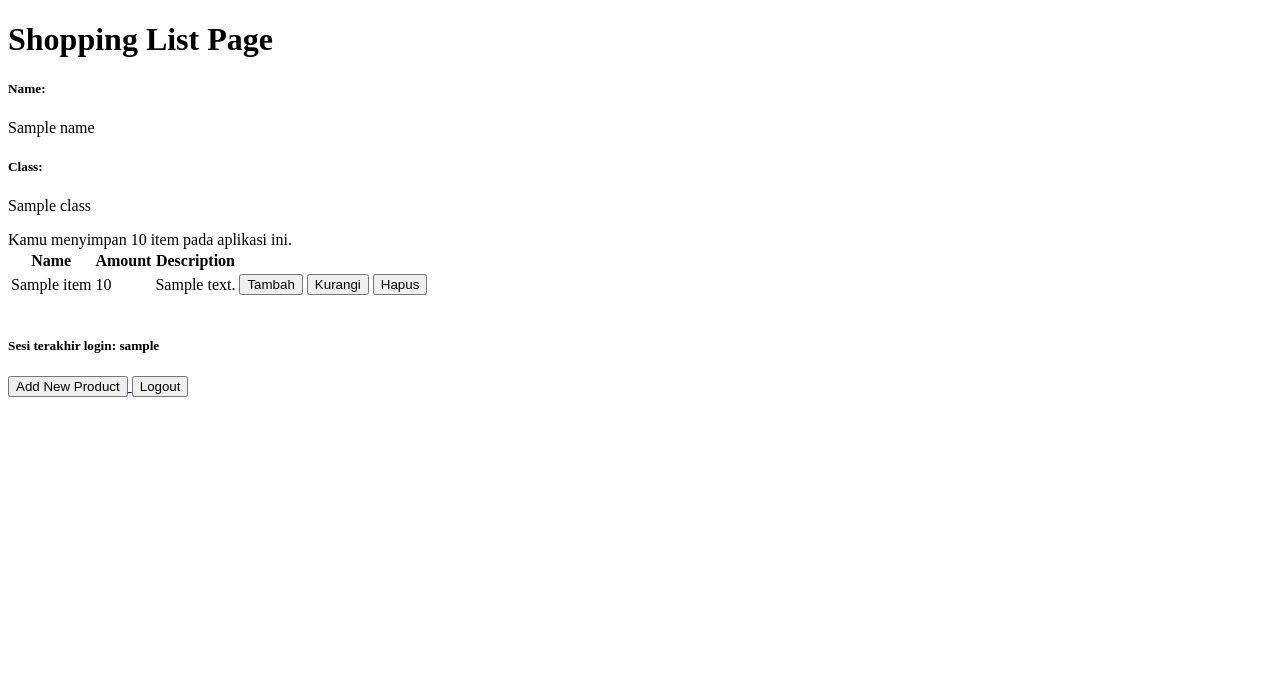
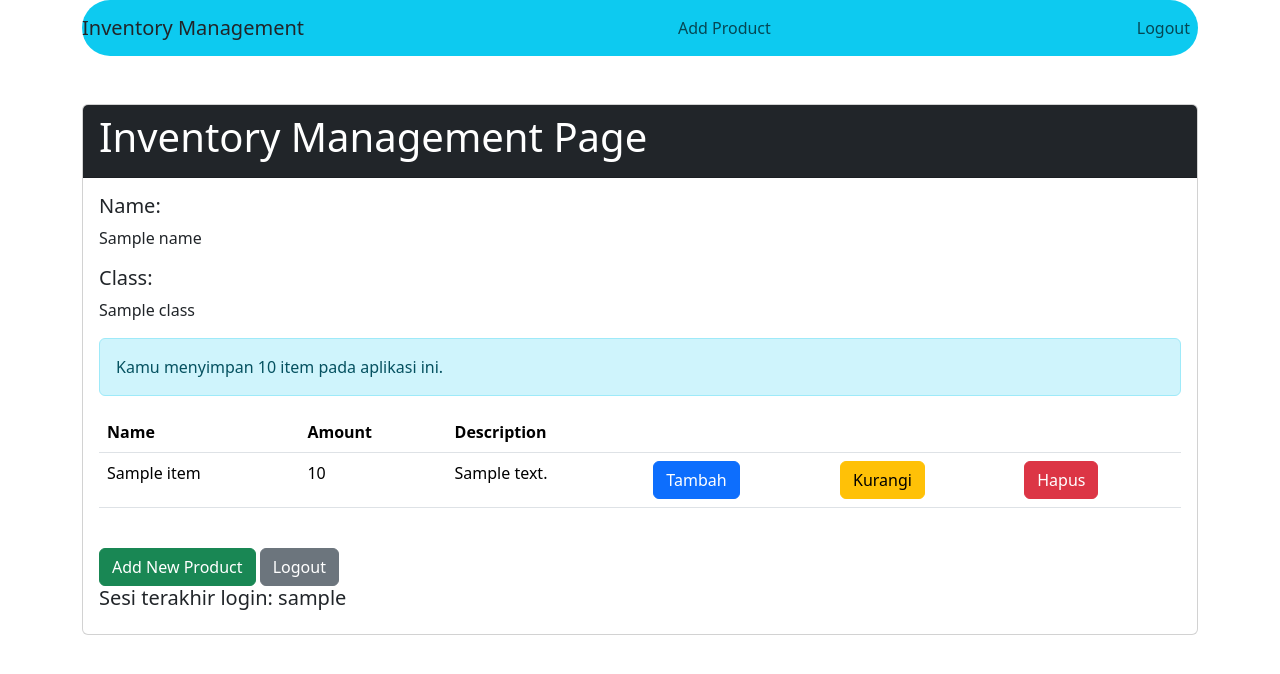
Before and after one commit to rontrying/inventory_management, a Django app: template main/templates/main.html in a window 1280 px wide. Shown: the top 674 px of the page. Run offline with Django 4.2, Linux system fonts and the light colour scheme; tables that the repository leaves empty hold one stand-in row (values such as "Sample post"); the template is opened without the code that fills it: values that come from a table or form of the project are taken from there, most other values are stand-ins (such as "Sample title", 1, 10 or a date in 2020).

Commit message:
selesai tugas 5

```diff
--- a/main/templates/main.html
+++ b/main/templates/main.html
@@ -1,62 +1,107 @@
 {% extends 'base.html' %}
 
 {% block content %}
-    <h1>Shopping List Page</h1>
+<style>
+    .navbar {
+        border-radius: 50px;
+    }
+    .navbar-nav .nav-link:hover {
+        background-color: yellow;
+    }
+    .table tbody tr:last-child {
+    background-color: #ffcccb !important;
+}
+</style>
+<div class="container">
+    <nav class="navbar navbar-expand-lg navbar-light bg-info justify-content-between">
+        <div class="d-flex justify-content-end w-20">
+            <a class="navbar-brand ml-auto text-dark">Inventory Management</a>
+        </div>
+        <div class="collapse navbar-collapse justify-content-center" id="navbarNav">
+            <ul class="navbar-nav">
+                <li class="nav-item">
+                    <a class="nav-link" href="{% url 'main:create_product' %}">Add Product</a>
+                </li>
+            </ul>
+        </div>
+        <div class="d-flex justify-content-end">
+            <ul class="navbar-nav">
+                <li class="nav-item">
+                    <a class="nav-link" href="{% url 'main:logout' %}">Logout</a>
+                </li>
+            </ul>
+        </div>
+    </nav>
 
-    <h5>Name:</h5>
-    <p>{{name}}</p>
+    <div class="card mt-5">
+        <div class="card-header bg-dark text-white">
+            <h1>Inventory Management Page</h1>
+        </div>
+        <div class="card-body">
+            <h5 class="card-title">Name:</h5>
+            <p class="card-text">{{name}}</p>
 
-    <h5>Class:</h5>
-    <p>{{class}}</p>
-    <div class="notification">
+            <h5 class="card-title">Class:</h5>
+            <p class="card-text">{{class}}</p>
+            <div class="alert alert-info">
                 Kamu menyimpan {{ jumlah_item }} item pada aplikasi ini.
             </div>
-    <table>
+            <table class="table">
+                <thead>
                     <tr>
                         <th>Name</th>
                         <th>Amount</th>
                         <th>Description</th>
+                        <th></th>
+                        <th></th>
+                        <th></th>
                     </tr>
-
-        {% comment %} Berikut cara memperlihatkan data produk di bawah baris ini {% endcomment %}
-
+                </thead>
+                <tbody>
                     {% for item in items %}
                         <tr>
                             <td>{{item.name}}</td>
                             <td>{{item.amount}}</td>
                             <td>{{item.description}}</td>
-                <!-- Tambah jumlah stok -->
-                <td><form method="POST" action="{% url 'main:tambah_stok' item.id %}">
+                            <!-- tambah jumlah stok -->
+                            <td>
+                                <form method="post" action="{% url 'main:tambah_stok' item.id %}">
                                     {% csrf_token %}
-                    <button type="submit">Tambah</button>
-                </form></td>
+                                    <button type="submit" class="btn btn-primary">Tambah</button>
+                                </form>
+                            </td>
 
-                <!-- Kurangi jumlah stok -->
-                <td><form method="POST" action="{% url 'main:kurangi_stok' item.id %}">
+                            <!-- kurangi jumlah stok -->
+                            <td>
+                                <form method="post" action="{% url 'main:kurangi_stok' item.id %}">
                                     {% csrf_token %}
-                    <button type="submit">Kurangi</button>
-                </form></td>
+                                    <button type="submit" class="btn btn-warning">Kurangi</button>
+                                </form>
+                            </td>
 
-                <td><form method="POST" action="{% url 'main:hapus_item' item.id %}">
+                            <td>
+                                <form method="post" action="{% url 'main:hapus_item' item.id %}">
                                     {% csrf_token %}
-                    <button type="submit">Hapus</button>
-                </form></td>
-
+                                    <button type="submit" class="btn btn-danger">Hapus</button>
+                                </form>
+                            </td>
                         </tr>
                     {% endfor %}
+                </tbody>
             </table>
-
+            <br />
+            <a href="{% url 'main:create_product' %}" class="btn btn-success">
+                Add New Product
+            </a>
+            <a href="{% url 'main:logout' %}" class="btn btn-secondary">
+                Logout
+            </a>
             <br />
             <h5>Sesi terakhir login: {{ last_login }}</h5>
-    <a href="{% url 'main:create_product' %}">
-        <button>
-            Add New Product
-        </button>
-        <a href="{% url 'main:logout' %}">
-            <button>
-                Logout
-            </button>
-        </a>
-    </a>
+        </div>
+    </div>
+</div>
+
+
 
 {% endblock content %}
--- a/templates/base.html
+++ b/templates/base.html
@@ -9,6 +9,10 @@
         />
         {% block meta %}
         {% endblock meta %}
+        <link href="https://cdn.jsdelivr.net/npm/bootstrap@5.3.2/dist/css/bootstrap.min.css" rel="stylesheet" integrity="sha384-T3c6CoIi6uLrA9TneNEoa7RxnatzjcDSCmG1MXxSR1GAsXEV/Dwwykc2MPK8M2HN" crossorigin="anonymous">
+        <script src="https://code.jquery.com/jquery-3.6.0.min.js" integrity="sha384-KyZXEAg3QhqLMpG8r+J4jsl5c9zdLKaUk5Ae5f5b1bw6AUn5f5v8FZJoMxm6f5cH1" crossorigin="anonymous"></script>
+        <script src="https://cdn.jsdelivr.net/npm/@popperjs/core@2.11.8/dist/umd/popper.min.js" integrity="sha384-I7E8VVD/ismYTF4hNIPjVp/Zjvgyol6VFvRkX/vR+Vc4jQkC+hVqc2pM8ODewa9r" crossorigin="anonymous"></script>
+        <script src="https://cdn.jsdelivr.net/npm/bootstrap@5.3.2/dist/js/bootstrap.min.js" integrity="sha384-BBtl+eGJRgqQAUMxJ7pMwbEyER4l1g+O15P+16Ep7Q9Q+zqX6gSbd85u4mG4QzX+" crossorigin="anonymous"></script>
     </head>
 
     <body>
```
Also changed, not shown: main/templates/create_product.html (+19 -4 lines), main/templates/login.html (+35 -22 lines), main/templates/register.html (+24 -5 lines), README.md, image.png (added). Lines whose indentation alone changed are shown as unchanged.
